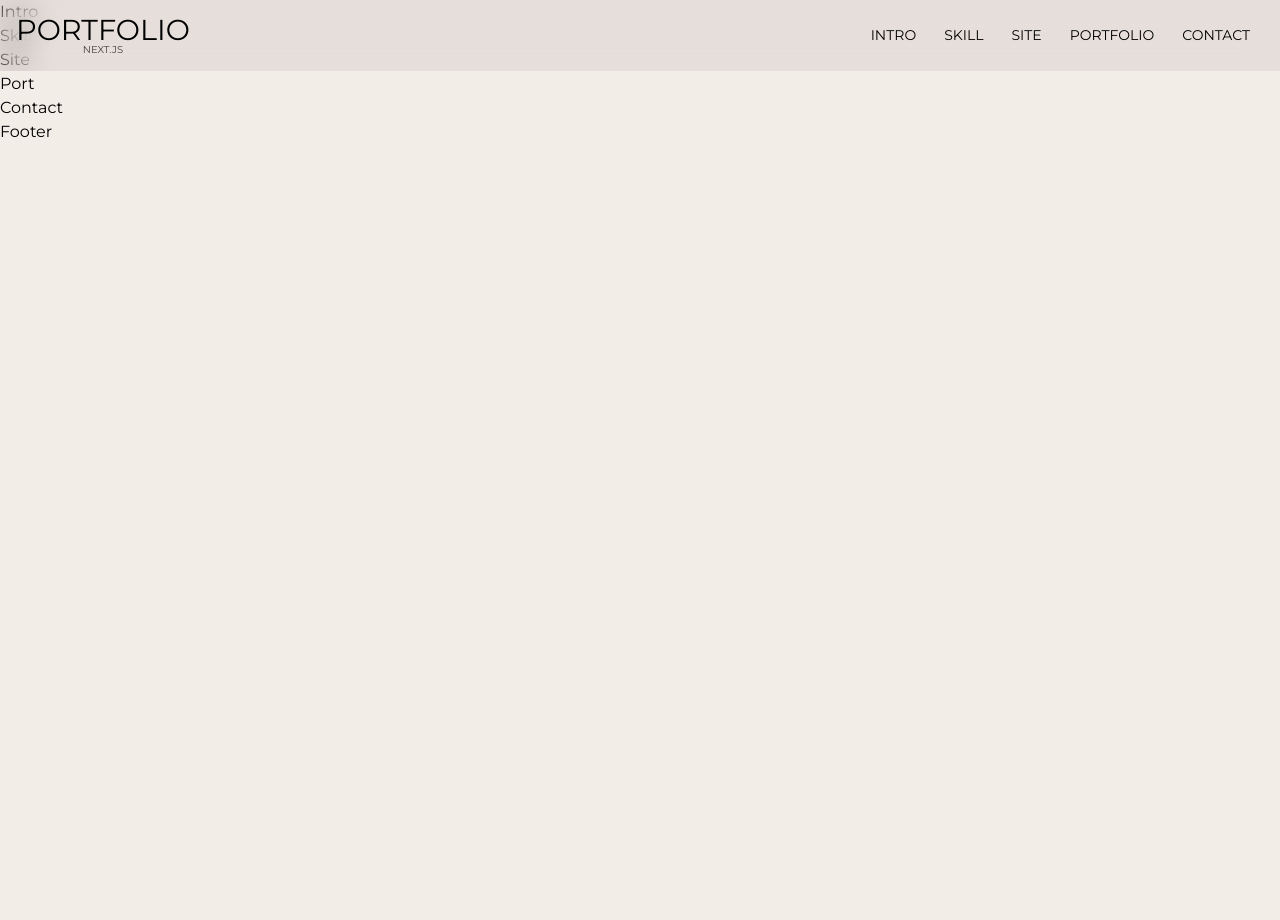
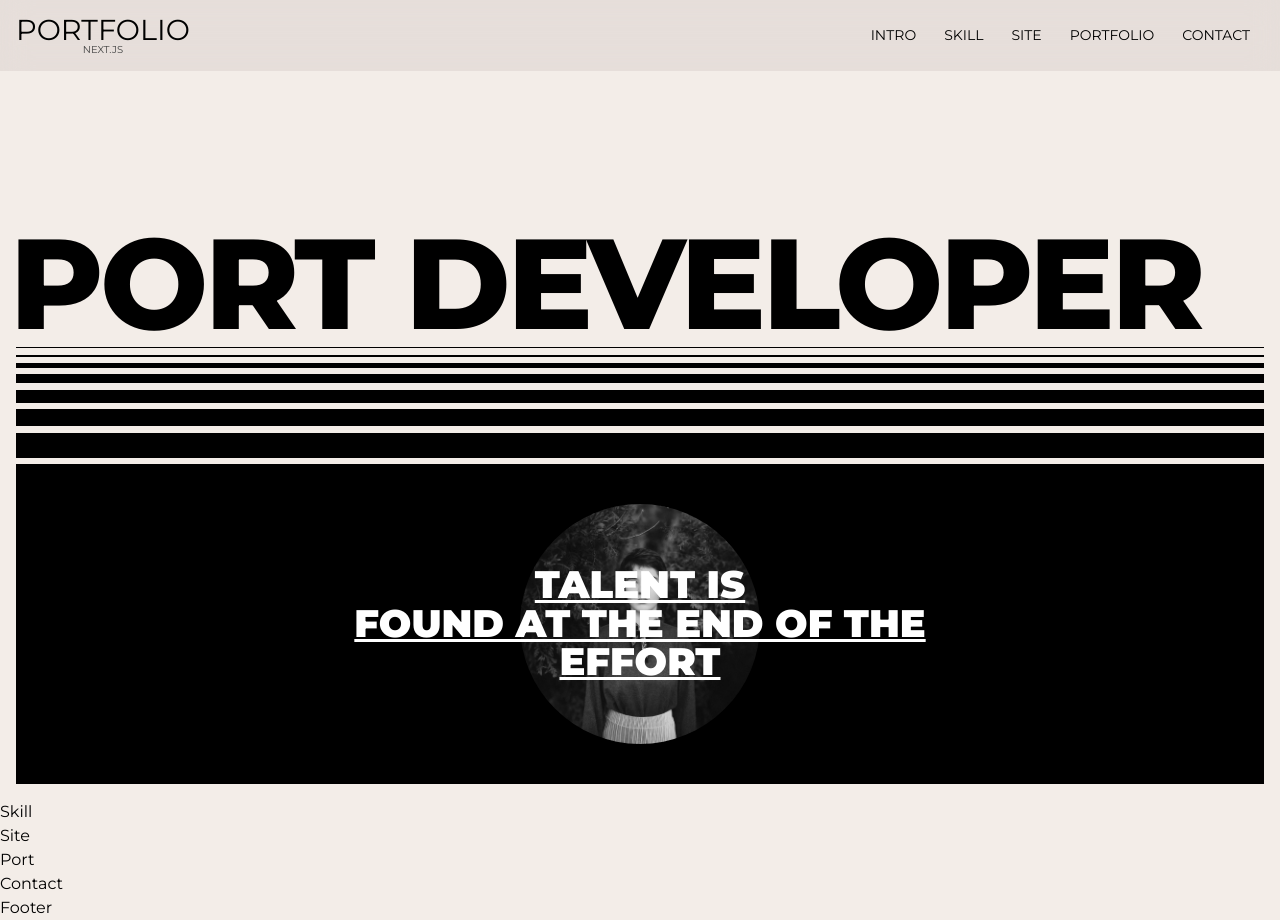
Before and after one commit to joon6390/PortFolio-Next, a Next.js app: page / in a window 1280 px wide. Before the commit the page ends 800 px from the top, so only its background shows below. Built offline with nearby package versions, Linux system fonts and the light colour scheme; a small style sheet from the web is missing; a web font is replaced by a local one.

Commit message:
인트로 영역 완료

```diff
--- a/src/assets/scss/section/_intro.scss
+++ b/src/assets/scss/section/_intro.scss
@@ -0,0 +1,149 @@
+#intro {
+    height: 100vh;
+}
+.intro__inner {
+    width: 100%;
+    height: 100%;
+    display: flex;
+    align-items: flex-start;
+    justify-content: flex-end;
+    flex-direction: column;
+    padding: 16px;
+
+    @media (max-width: 800px) {
+        justify-content: center;
+    }
+
+    .intro__title {
+        font-size: 10vw;
+        text-transform: uppercase;
+        line-height: 1;
+        font-weight: 800;
+        white-space: nowrap;
+        text-indent: -0.5vw;
+        letter-spacing: -0.3vw;
+
+        @media (max-width: 320px) {
+            display: none;
+        }
+    }
+    .intro__text {
+        width: 100%;
+        height: 40vh;
+        background-color: var(--black);
+        color: var(--white);
+        display: flex;
+        align-items: center;
+        justify-content: center;
+        flex-direction: column;
+        position: relative;
+
+        .text {
+            font-size: 3vw;
+            line-height: 1;
+            font-weight: 900;
+            text-transform: uppercase;
+            text-decoration: underline;
+            text-align: center;
+            position: relative;
+            z-index: 100;
+            transition: all 0.3s;
+            cursor: all-scroll;
+
+            @media (max-width: 800px) {
+                font-size: 24px;
+            }
+        }
+        .img {
+            position: absolute;
+            left: 50%;
+            top: 50%;
+            transform: translate(-50%, -50%);
+            width: 30vh;
+            height: 30vh;
+            border-radius: 50%;
+            overflow: hidden;
+            filter: grayscale(100%);
+            transition: all 0.3s;
+
+            @media (max-width: 320px) {
+                width: 20vh;
+                height: 20vh;
+            }
+        }
+
+        &:hover .text {
+            opacity: 0;
+        }
+        &:hover .img {
+            filter: grayscale(0);
+        }
+    }
+    .intro__lines {
+        width: 100%;
+
+        .line {
+            display: block;
+            width: 100%;
+            background-color: var(--black);
+            height: 1px;
+            margin-bottom: 0.5vw;
+
+            &:nth-child(1) {
+                height: 1px;
+            }
+            &:nth-child(2) {
+                height: 2px;
+            }
+            &:nth-child(3) {
+                height: 5px;
+            }
+            &:nth-child(4) {
+                height: 9px;
+            }
+            &:nth-child(5) {
+                height: 13px;
+            }
+            &:nth-child(6) {
+                height: 17px;
+            }
+            &:nth-child(7) {
+                height: 25px;
+            }
+        }
+
+        &.bottom {
+            .line {
+                margin-top: 0.5vw;
+                margin-bottom: 0;
+                display: none;
+
+                @media (max-width: 800px) {
+                    display: block;
+                }
+
+                &:nth-child(1) {
+                    height: 25px;
+                }
+                &:nth-child(2) {
+                    height: 17px;
+                }
+                &:nth-child(3) {
+                    height: 13px;
+                }
+                &:nth-child(4) {
+                    height: 9px;
+                }
+                &:nth-child(5) {
+                    height: 5px;
+                }
+                &:nth-child(6) {
+                    height: 2px;
+                }
+                &:nth-child(7) {
+                    height: 1px;
+                }
+            }
+        }
+    }
+}
--- a/src/components/Intro.jsx
+++ b/src/components/Intro.jsx
@@ -1,9 +1,51 @@
-import React from 'react'
+import React from "react";
+import Image from "next/image";
+
+import { introText } from "@/constants";
 
 const Intro = () => {
-  return (
-    <div>Intro</div>
-  )
+    return (
+        <section id="intro">
+            <div className="intro__inner">
+                <h2 className="intro__title">
+                    {introText.title}
+                </h2>
+                <div className="intro__lines" aria-hidden="true">
+                    <span className="line"></span>
+                    <span className="line"></span>
+                    <span className="line"></span>
+                    <span className="line"></span>
+                    <span className="line"></span>
+                    <span className="line"></span>
+                    <span className="line"></span>
+                </div>
+                <div className="intro__text">
+                    <div className="text">
+                        <div>{introText.desc[0]}</div>
+                        <div>{introText.desc[1]}</div>
+                        <div>{introText.desc[2]}</div>
+                    </div>
+                    <div className="img">
+                        <Image
+                            src={introText.img}
+                            alt="어바웃미"
+                            style={{ width: "100%", height: "auto" }}
+                            loading="eager"
+                        />
+                    </div>
+                </div>
+                <div className="intro__lines bottom" aria-hidden="true">
+                    <span className="line"></span>
+                    <span className="line"></span>
+                    <span className="line"></span>
+                    <span className="line"></span>
+                    <span className="line"></span>
+                    <span className="line"></span>
+                    <span className="line"></span>
+                </div>
+            </div>
+        </section>
+    )
 }
 
-export default Intro
+export default Intro;
--- a/src/constants/index.js
+++ b/src/constants/index.js
@@ -1,3 +1,4 @@
+import about from "../assets/img/about.jpg";
 import port01 from "../assets/img/port01.jpg";
 import port02 from "../assets/img/port02.jpg";
 import port03 from "../assets/img/port03.jpg";
@@ -34,7 +35,8 @@
 
 export const introText = {
     title: "port developer",
-    desc: ["talent is", "found at the end of the", "effort"]
+    desc: ["talent is", "found at the end of the", "effort"],
+    img: about
 };
 
 export const skillText = [
```
